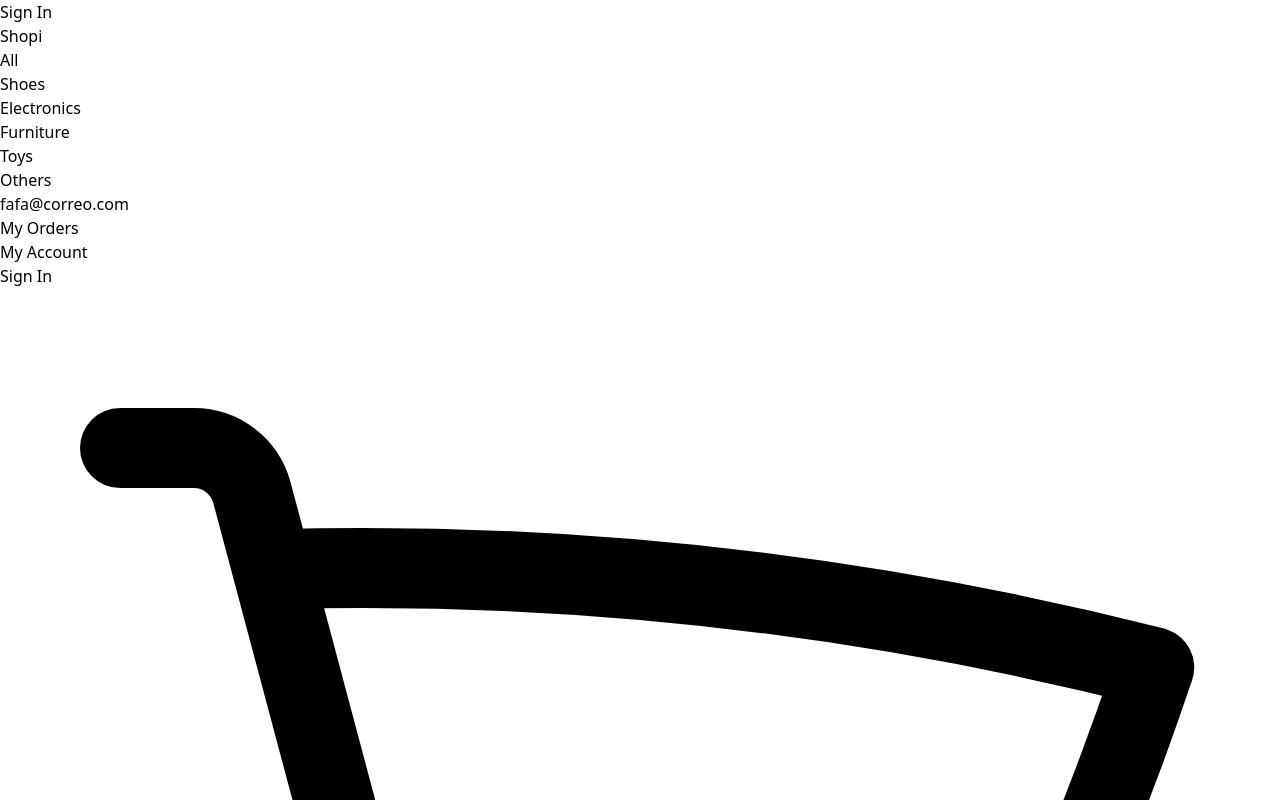
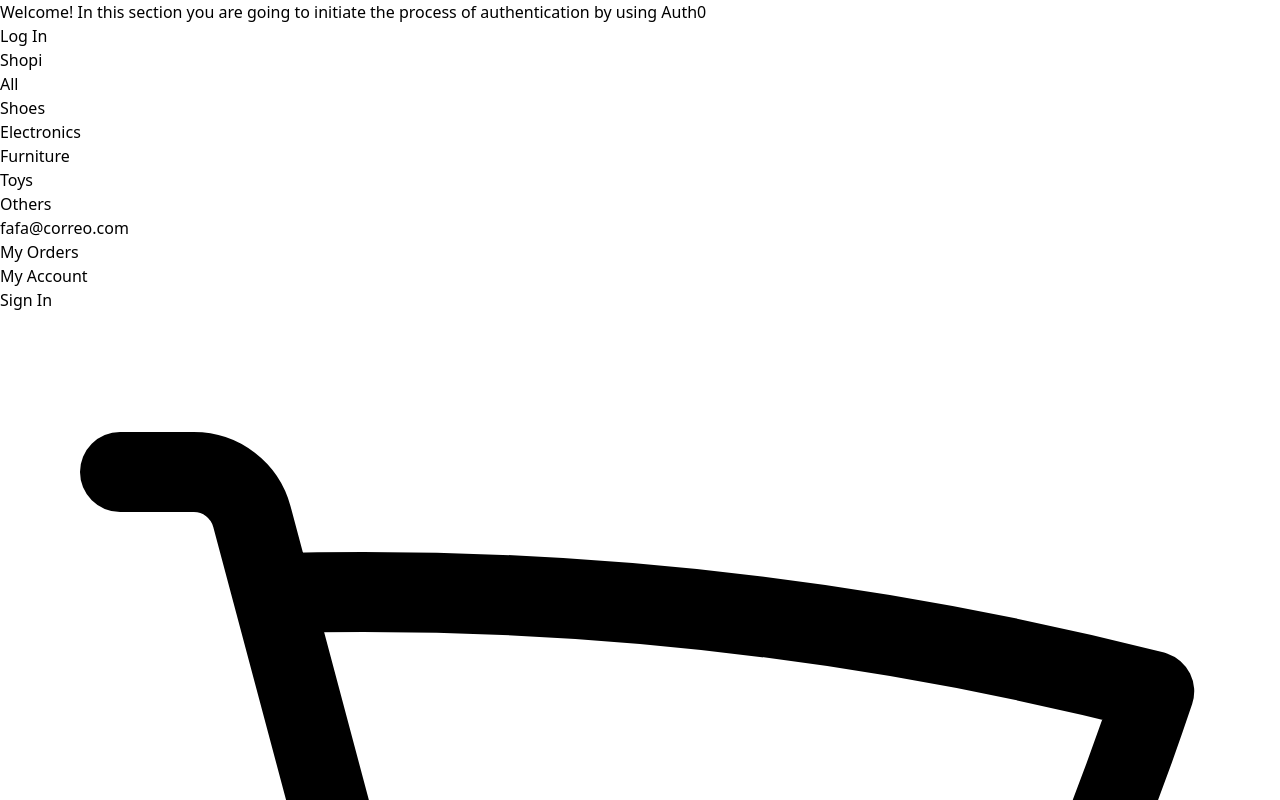
Before and after one commit to schweigenderFlugel/react-vite-tailwindcss, a React (Vite) app: page /sign-in in a window 1280 px wide. Shown: the top 800 px of the page. Built offline with nearby package versions, Linux system fonts and the light colour scheme; no server answers.

Commit message:
Primeros pasos con Auth0

```diff
--- a/package.json
+++ b/package.json
@@ -10,6 +10,7 @@
     "preview": "vite preview"
   },
   "dependencies": {
+    "@auth0/auth0-react": "^2.1.0",
     "@heroicons/react": "^2.0.18",
     "react": "^18.2.0",
     "react-dom": "^18.2.0",
--- a/src/Components/Card/index.jsx
+++ b/src/Components/Card/index.jsx
@@ -50,7 +50,7 @@ const Card = (data) => {
           {data.data.category.name}
         </span>
         <img
-          className="w-full h-full object-cover rounded-lg"
+          className="sm:w-20 sm:h-20 lg:w-full lg:h-full object-cover rounded-lg"
           src={data.data.images[0]}
           alt={data.data.title}
         />
--- a/src/Pages/App/index.jsx
+++ b/src/Pages/App/index.jsx
@@ -1,48 +1,64 @@
-import { useRoutes, BrowserRouter } from 'react-router-dom';
+import { useRoutes, BrowserRouter } from "react-router-dom";
+import { Auth0Provider } from "@auth0/auth0-react";
 
-import { ShoppingCartProvider } from '../../Context';
-import Home from '../Home';
-import MyAccount from '../MyAccount';
-import MyOrders from '../MyOrders';
-import MyOrder from '../MyOrder';
-import NotFound from '../NotFound';
-import SignIn from '../SignIn';
-import Navbar from '../../Components/Navbar';
-import CheckoutSideMenu from '../../Components/CheckoutSideMenu';
-import './App.css'
+import { ShoppingCartProvider } from "../../Context";
+import Home from "../Home";
+import MyAccount from "../MyAccount";
+import MyOrders from "../MyOrders";
+import MyOrder from "../MyOrder";
+import NotFound from "../NotFound";
+import SignIn from "../SignIn";
+import Navbar from "../../Components/Navbar";
+import CheckoutSideMenu from "../../Components/CheckoutSideMenu";
+import LoginButton from "../../Components/Login";
+import "./App.css";
 
 const AppRoutes = () => {
   // En estas rutas tomamos el endpoint y el componente que va a ser renderizado
+  const domain = import.meta.env.VITE_APP_DOMAIN;
+  const clientId = import.meta.env.VITE_CLIENT_ID;
+  console.log(domain);
+  console.log(clientId);
   let routes = useRoutes([
-    { path: '/', element: <Home /> },
-    { path: '/all', element: <Home /> },
-    { path: '/shoes', element: <Home /> },
-    { path: '/electronics', element: <Home /> },
-    { path: '/furniture', element: <Home /> },
-    { path: '/toys', element: <Home /> },
-    { path: '/others', element: <Home /> },
-    { path: '/my-account', element: <MyAccount /> },
-    { path: '/my-orders', element: <MyOrders /> },
-    { path: '/my-orders/last', element: <MyOrder /> },
-    { path: '/my-orders/:id', element: <MyOrder /> },
-    { path: '/my-order', element: <MyOrder /> },
-    { path: '/*', element: <NotFound /> },
-    { path: '/sign-in', element: <SignIn /> }
-  ])
+    { path: "/", element: <Home /> },
+    { path: "/all", element: <Home /> },
+    { path: "/shoes", element: <Home /> },
+    { path: "/electronics", element: <Home /> },
+    { path: "/furniture", element: <Home /> },
+    { path: "/toys", element: <Home /> },
+    { path: "/others", element: <Home /> },
+    { path: "/my-account", element: <MyAccount /> },
+    { path: "/my-orders", element: <MyOrders /> },
+    { path: "/my-orders/last", element: <MyOrder /> },
+    { path: "/my-orders/:id", element: <MyOrder /> },
+    { path: "/my-order", element: <MyOrder /> },
+    { path: "/*", element: <NotFound /> },
+    { path: "/sign-in",
+      element: (
+        <Auth0Provider
+          domain={domain}
+          clientId={clientId}
+          authorizationParams={{
+            redirect_uri: window.location.origin,
+          }}
+        >
+          <SignIn />
+        </Auth0Provider>
+      ),
+    },
+  ]);
   return routes;
-}
+};
 
 const App = () => {
   return (
     <ShoppingCartProvider>
       <BrowserRouter>
-      <AppRoutes />
-      <Navbar />
-      <CheckoutSideMenu />
-    </BrowserRouter>
+        <AppRoutes />
+        <Navbar />
+      </BrowserRouter>
     </ShoppingCartProvider>
+  );
+};
 
-    )
-  }
-
-  export default App
+export default App;
--- a/src/Pages/SignIn/index.jsx
+++ b/src/Pages/SignIn/index.jsx
@@ -1,11 +1,17 @@
-import Layout from "../../Components/Layout"
+import Layout from "../../Components/Layout";
+import { useAuth0 } from "@auth0/auth0-react";
 
-function SignIn() {
-    return (
+const LoginButton = () => {
+  const { loginWithRedirect } = useAuth0();
+
+
+  return (
       <Layout>
-        Sign In
+        <p>Welcome! In this section you are going to initiate the process of authentication by using Auth0</p>
+        <button className="bg-black rounded-lg text-white p-2" onClick={() => loginWithRedirect()}>Log In</button>
       </Layout>
-    )
-  }
 
-  export default SignIn
+  );
+};
+
+export default LoginButton;
--- a/src/main.jsx
+++ b/src/main.jsx
@@ -6,5 +6,5 @@ import './index.css'
 ReactDOM.createRoot(document.getElementById('root')).render(
   <React.StrictMode>
     <App />
-  </React.StrictMode>,
+  </React.StrictMode>
 )
```
Also changed, not shown: 1 other file (tests, documents, lock files or other folders).
